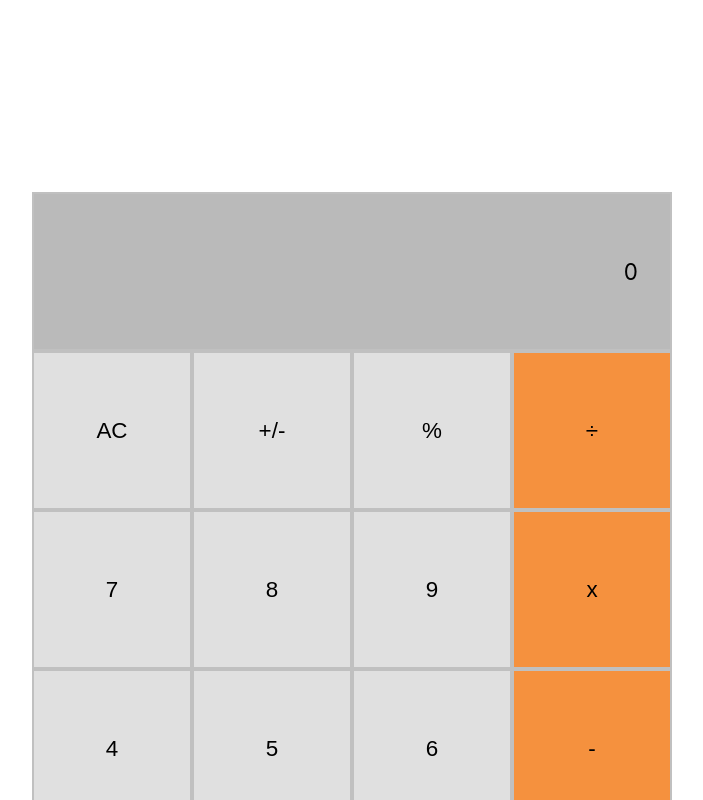
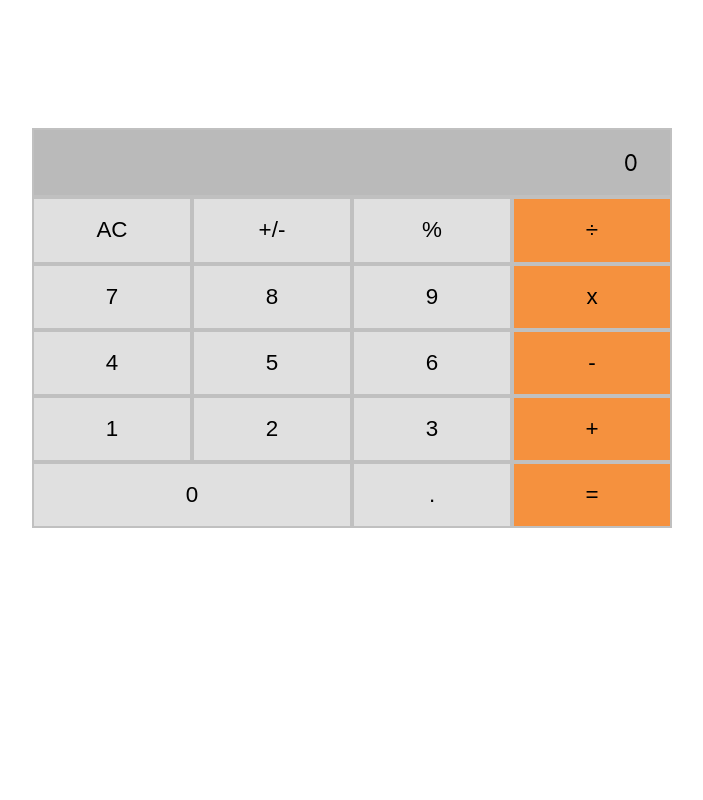
Before and after one commit to ram1117/math-magicians, a React (Create React App) app: page / in a window 1280 px wide. Shown: the top 800 px of the page, without its empty margins (288-991 px from the left). Built offline with nearby package versions, Linux system fonts and the light colour scheme.

Commit message:
add styling to calculator component

```diff
--- a/src/App.css
+++ b/src/App.css
@@ -1,10 +1,12 @@
 .App {
   text-align: center;
+  height: 50vh;
 }
 
 .calc-container {
   width: 50%;
-  margin: 15% auto;
+  height: 50vh;
+  margin: 10% auto;
   display: grid;
   grid-template-columns: 1fr 1fr 1fr 1fr;
   grid-template-rows: repeat(6, 1fr);
@@ -12,8 +14,8 @@
 
 .calc-display {
   grid-column: 1 /span 4;
-  padding: 10% 5%;
   border: solid 2px #c0c0c0;
+  padding: 3% 5%;
   text-align: right;
   background: #bababa;
   font-size: 1.4em;
@@ -21,7 +23,6 @@
 
 .buttons {
   background: #e0e0e0;
-  padding: 20% 0;
   border: solid 2px #c0c0c0;
   font-size: 1.4em;
 }
```
